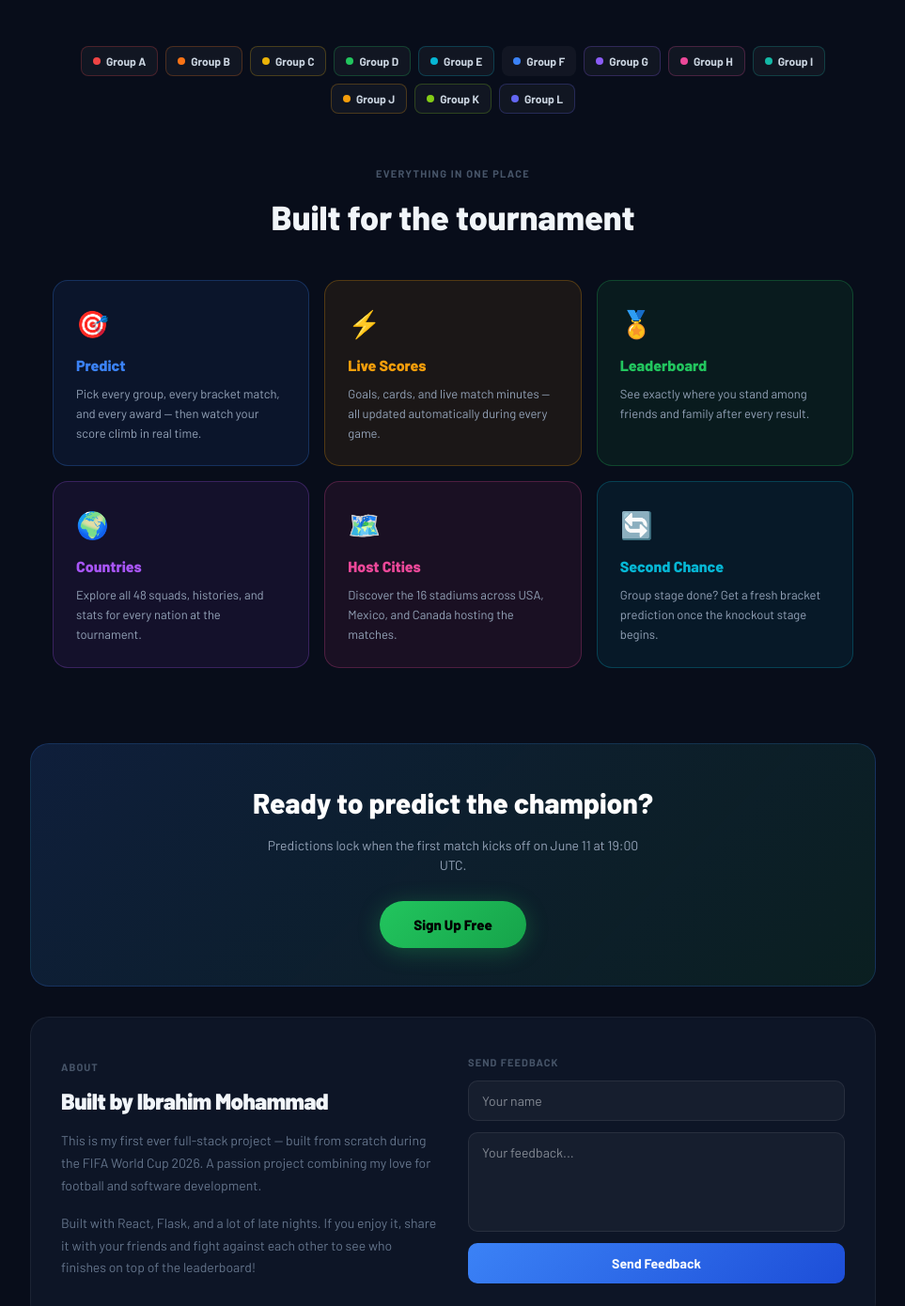
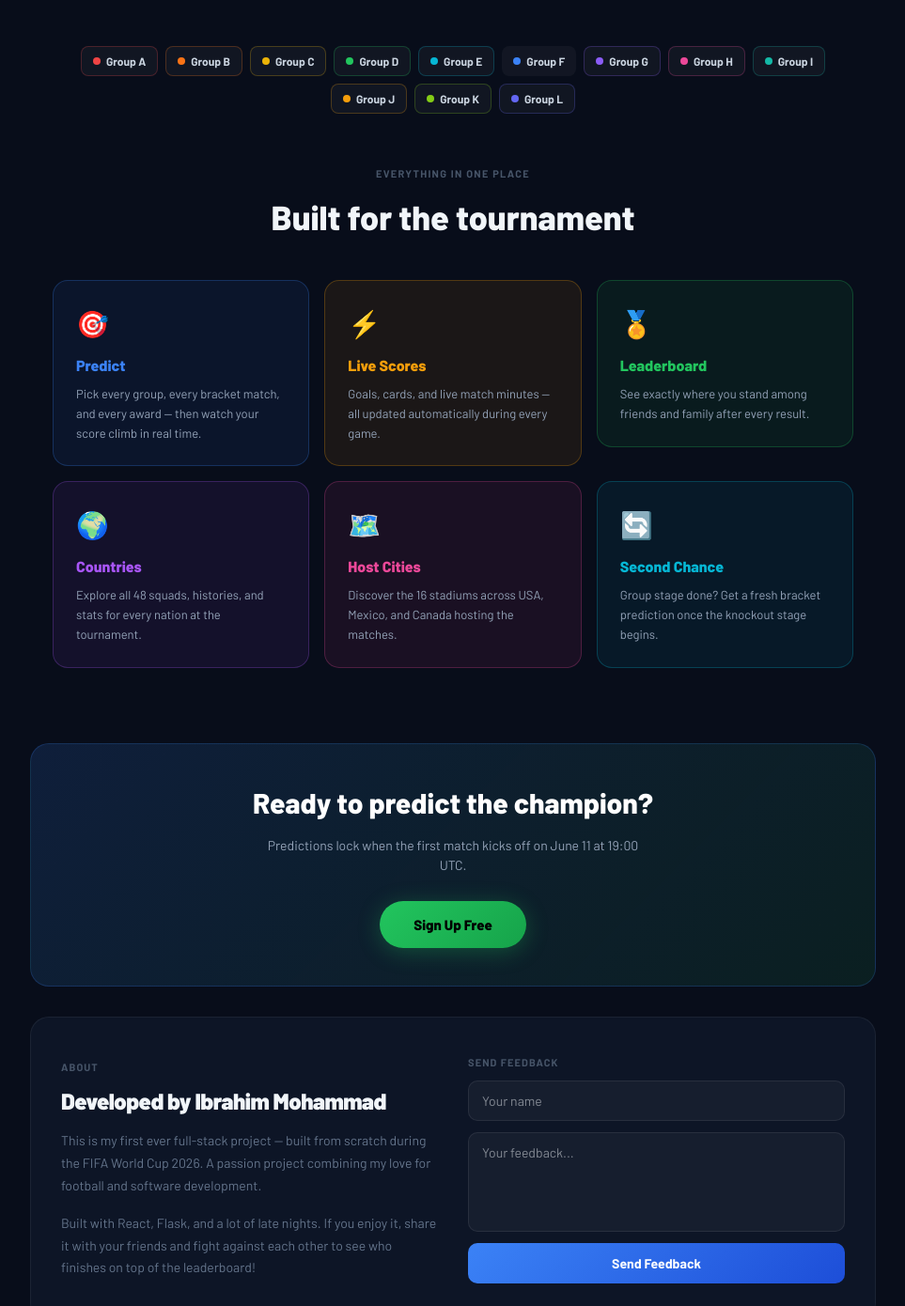
Before and after one commit to Ibrahim20065/World-Cup-2026-Project, a React (Vite) app: page / in a window 1280 px wide. Shown: the part 1229-2619 px from the top of the page at 94% size, without its empty margins (158-1121 px from the left). Built offline with nearby package versions, Linux system fonts and the light colour scheme; no server answers.

Commit message:
major changes

```diff
--- a/src/components/Navbar.jsx
+++ b/src/components/Navbar.jsx
@@ -153,15 +153,7 @@ function Navbar() {
                 </Link>
               )}
 
-              <Link to="/settings" style={{
-                textDecoration: 'none', fontSize: 12, fontWeight: 700,
-  color: '#94a3b8', padding: '5px 12px', borderRadius: 8,
-  background: 'rgba(255,255,255,0.04)', border: '1px solid rgba(255,255,255,0.08)',
-  transition: 'background 0.15s',
-              }}
-              onMouseEnter={e => e.currentTarget.style.background = 'rgba(255,255,255,0.08)'}
-  onMouseLeave={e => e.currentTarget.style.background = 'rgba(255,255,255,0.04)'}>
-              ⚙️ Settings</Link>
+
 
               <button onClick={handleLogout} style={{
                 fontSize: 12, fontWeight: 700, color: '#64748b',
--- a/src/pages/Home.jsx
+++ b/src/pages/Home.jsx
@@ -60,12 +60,12 @@ function FeedbackForm() {
 }
 
 const FEATURES = [
-  { icon: '🎯', title: 'Predict', desc: 'Pick every group, every bracket match, and every award — then watch your score climb in real time.', color: 'var(--accent)', bg: 'rgba(59,130,246,0.08)', border: 'rgba(59,130,246,0.25)' },
-  { icon: '⚡', title: 'Live Scores', desc: 'Goals, cards, and live match minutes — all updated automatically during every game.', color: '#f59e0b', bg: 'rgba(245,158,11,0.08)', border: 'rgba(245,158,11,0.25)' },
-  { icon: '🏅', title: 'Leaderboard', desc: 'See exactly where you stand among friends and family after every result.', color: '#22c55e', bg: 'rgba(34,197,94,0.08)', border: 'rgba(34,197,94,0.25)' },
-  { icon: '🌍', title: 'Countries', desc: 'Explore all 48 squads, histories, and stats for every nation at the tournament.', color: '#a855f7', bg: 'rgba(168,85,247,0.08)', border: 'rgba(168,85,247,0.25)' },
-  { icon: '🗺️', title: 'Host Cities', desc: 'Discover the 16 stadiums across USA, Mexico, and Canada hosting the matches.', color: '#ec4899', bg: 'rgba(236,72,153,0.08)', border: 'rgba(236,72,153,0.25)' },
-  { icon: '🔄', title: 'Second Chance', desc: 'Group stage done? Get a fresh bracket prediction once the knockout stage begins.', color: '#06b6d4', bg: 'rgba(6,182,212,0.08)', border: 'rgba(6,182,212,0.25)' },
+  { icon: '🎯', title: 'Predict', desc: 'Pick every group, every bracket match, and every award — then watch your score climb in real time.', color: 'var(--accent)', bg: 'rgba(59,130,246,0.08)', border: 'rgba(59,130,246,0.25)' , link: '/predictions' },
+  { icon: '⚡', title: 'Live Scores', desc: 'Goals, cards, and live match minutes — all updated automatically during every game.', color: '#f59e0b', bg: 'rgba(245,158,11,0.08)', border: 'rgba(245,158,11,0.25)', link: '/livescores' },
+  { icon: '🏅', title: 'Leaderboard', desc: 'See exactly where you stand among friends and family after every result.', color: '#22c55e', bg: 'rgba(34,197,94,0.08)', border: 'rgba(34,197,94,0.25)', link:'/leaderboard'},
+  { icon: '🌍', title: 'Countries', desc: 'Explore all 48 squads, histories, and stats for every nation at the tournament.', color: '#a855f7', bg: 'rgba(168,85,247,0.08)', border: 'rgba(168,85,247,0.25)', link: '/countries' },
+  { icon: '🗺️', title: 'Host Cities', desc: 'Discover the 16 stadiums across USA, Mexico, and Canada hosting the matches.', color: '#ec4899', bg: 'rgba(236,72,153,0.08)', border: 'rgba(236,72,153,0.25)' , link:'/map'},
+  { icon: '🔄', title: 'Second Chance', desc: 'Group stage done? Get a fresh bracket prediction once the knockout stage begins.', color: '#06b6d4', bg: 'rgba(6,182,212,0.08)', border: 'rgba(6,182,212,0.25)', link:'/predictions' },
 ]
 
 const GROUP_COLORS = ['#ef4444','#f97316','#eab308','#22c55e','#06b6d4','var(--accent)','#8b5cf6','#ec4899','#14b8a6','#f59e0b','#84cc16','#6366f1']
@@ -210,13 +210,18 @@ export default function Home() {
   </div>
   <div style={{ display: 'grid', gridTemplateColumns: 'repeat(auto-fit, minmax(260px, 1fr))', gap: 16 }}>
     {FEATURES.map((f, i) => (
-            <motion.div key={i} initial={{ opacity: 0, y: 24 }} animate={{ opacity: 1, y: 0 }} transition={{ delay: 0.1 * i, duration: 0.5 }}
-              style={{ background: f.bg, border: `1px solid ${f.border}`, borderRadius: 16, padding: '24px', transition: 'transform 0.2s, box-shadow 0.2s', cursor: 'default' }}
-              whileHover={{ y: -4 }}>
+      <Link key={i} to={f.link} style={{ textDecoration: 'none' }}>
+        <motion.div
+          initial={{ opacity: 0, y: 24 }}
+          animate={{ opacity: 1, y: 0 }}
+          transition={{ delay: 0.1 * i, duration: 0.5 }}
+          style={{ background: f.bg, border: `1px solid ${f.border}`, borderRadius: 16, padding: '24px', transition: 'transform 0.2s, box-shadow 0.2s', cursor: 'pointer' }}
+          whileHover={{ y: -6, scale: 1.02 }}>
           <div style={{ fontSize: 28, marginBottom: 12 }}>{f.icon}</div>
           <div style={{ fontSize: 16, fontWeight: 800, color: f.color, marginBottom: 8 }}>{f.title}</div>
           <div style={{ fontSize: 13, color: '#94a3b8', lineHeight: 1.6 }}>{f.desc}</div>
         </motion.div>
+      </Link>
     ))}
   </div>
 </div>
@@ -243,7 +248,7 @@ export default function Home() {
             <div style={{ display: 'flex', flexWrap: 'wrap', gap: 32, alignItems: 'center' }}>
               <div style={{ flex: 1, minWidth: 260 }}>
                 <div style={{ fontSize: 11, fontWeight: 700, color: '#475569', letterSpacing: '0.1em', textTransform: 'uppercase', marginBottom: 10 }}>About</div>
-                <h2 style={{ fontSize: 24, fontWeight: 900, color: '#f1f5f9', margin: '0 0 12px', letterSpacing: '-0.02em' }}>Built by Ibrahim Mohammad</h2>
+                <h2 style={{ fontSize: 24, fontWeight: 900, color: '#f1f5f9', margin: '0 0 12px', letterSpacing: '-0.02em' }}>Developed by Ibrahim Mohammad</h2>
                 <p style={{ color: '#64748b', fontSize: 14, lineHeight: 1.7, margin: '0 0 16px' }}>
                   This is my first ever full-stack project — built from scratch during the FIFA World Cup 2026. A passion project combining my love for football and software development.
                 </p>
--- a/src/pages/Predictions.jsx
+++ b/src/pages/Predictions.jsx
@@ -784,7 +784,7 @@ function Predictions() {
         )}
 
         {/* Tabs */}
-        <div style={{ display: 'flex', gap: 8, overflowX: 'auto', paddingBottom: 8, marginBottom: 24, scrollbarWidth: 'none' }}>
+        <div style={{ display: 'flex', gap: 8, overflowX: 'auto', paddingBottom: 8, marginBottom: 24, scrollbarWidth: 'none', paddingTop: 8 }}>
           {TABS.map(tab => (
             <button key={tab.id} onClick={() => setActiveTab(tab.id)}
               style={{ position: 'relative', flexShrink: 0, padding: '8px 16px', borderRadius: 8, fontWeight: 700, fontSize: 13, cursor: 'pointer', transition: 'all 0.15s', border: 'none', background: activeTab === tab.id ? '#3b82f6' : 'rgba(255,255,255,0.05)', color: activeTab === tab.id ? '#fff' : '#94a3b8', boxShadow: activeTab === tab.id ? '0 4px 16px rgba(59,130,246,0.3)' : 'none' }}>
```
Lines whose indentation alone changed are shown as unchanged.
